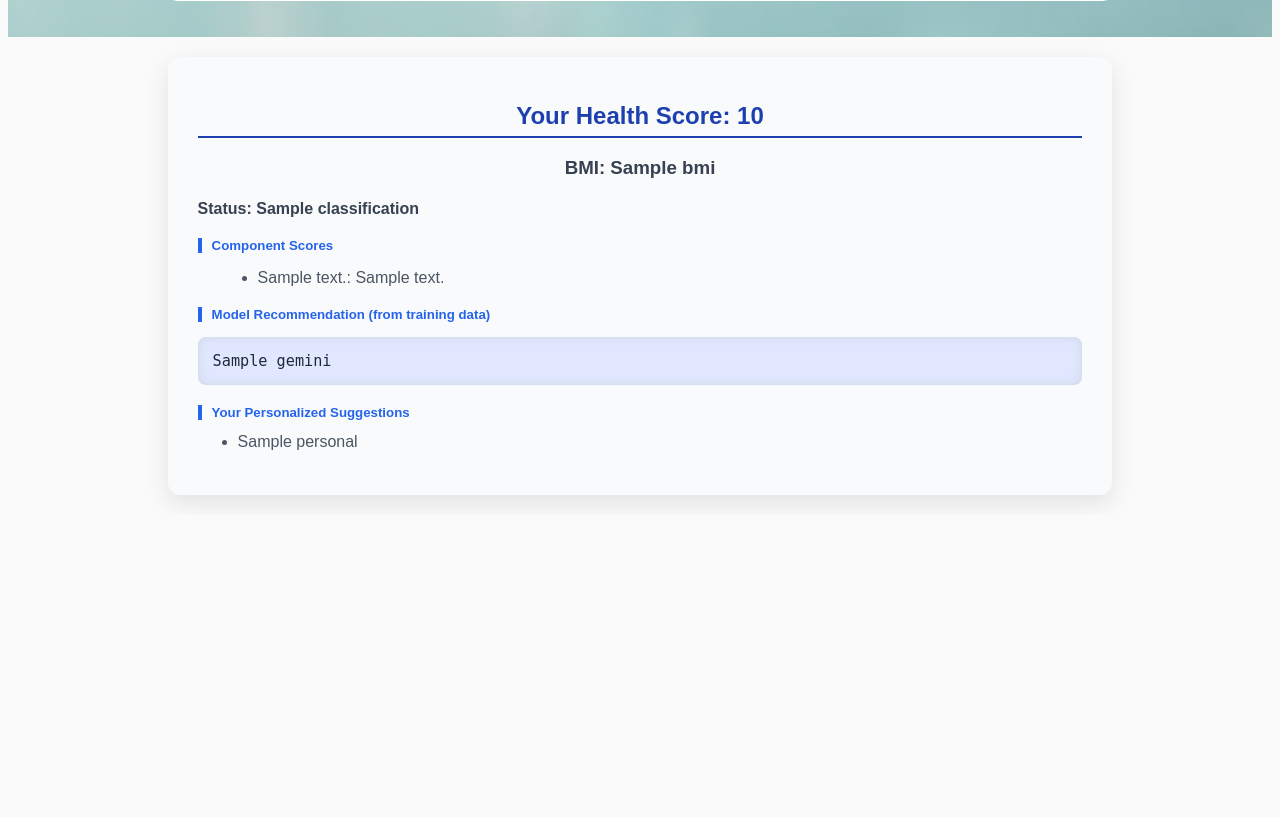
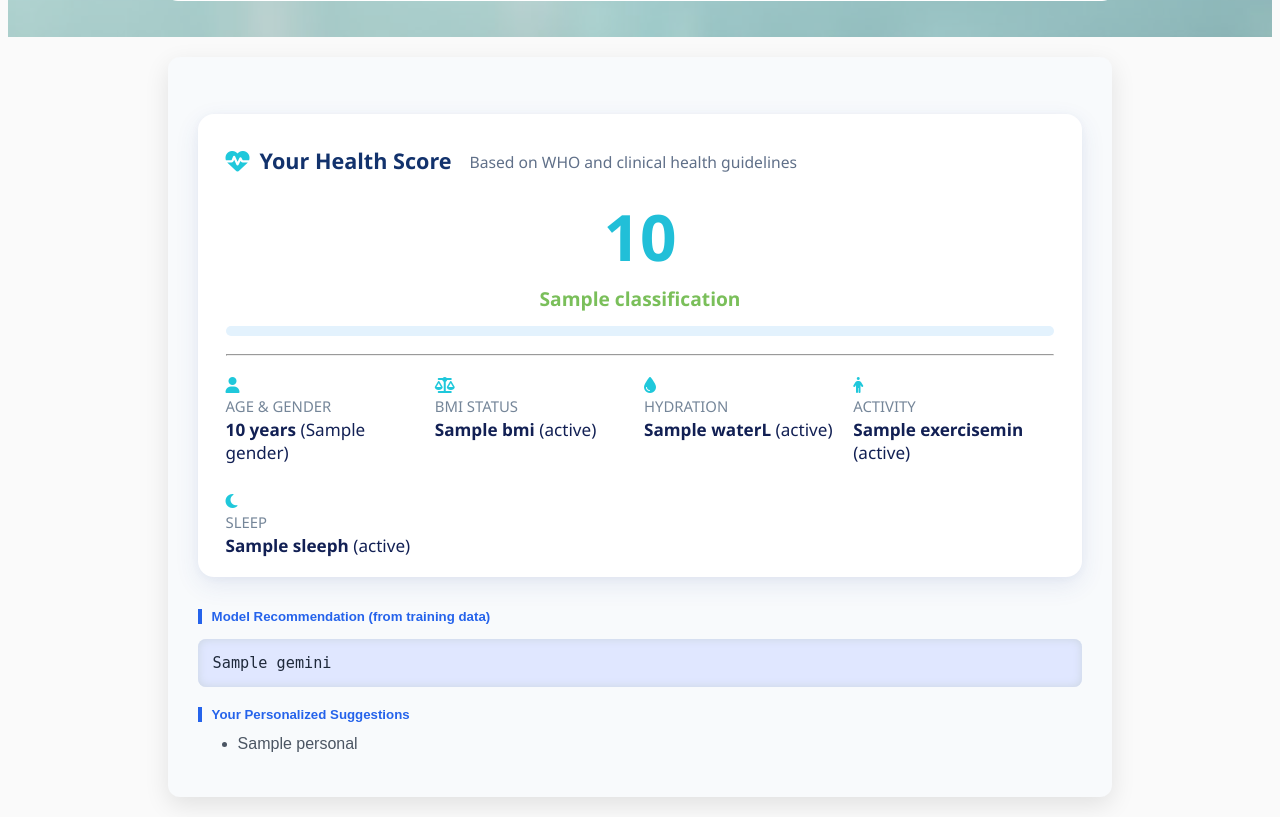
Before and after one commit to rishabh-maurya41/fitness, a Flask app: template templates/form.html in a window 1280 px wide. Shown: the part 951-1768 px from the top of the page. Before the commit the page ends 1454 px from the top, so only its background shows below. Run offline with Flask 3, Linux system fonts and the light colour scheme; the template is opened without the code that fills it: most values are stand-ins (such as "Sample title", 1, 10 or a date in 2020).

Commit message:
Enhance health assessment form and results display with additional metrics and improved styling

```diff
--- a/app.py
+++ b/app.py
@@ -34,7 +34,14 @@ def input_form():
             "classification": classification,
             "detail": detail,
             "gemini": suggestion,
-            "personal": personal
+            "personal": personal,
+            "age": data["age"],
+            "gender": data["gender"],
+            "height": data["height"],
+            "weight": data["weight"],
+            "sleep": data["sleep"],
+            "water": data["water"],
+            "exercise": data["exercise"],
         }
     return render_template("form.html", result=result)
 
--- a/static/style.css
+++ b/static/style.css
@@ -286,3 +286,103 @@ select:focus {
   text-align: center;
   /* padding: 10px 20px; */
 }
+
+
+
+.score-card {
+  background: #fff;
+  border-radius: 16px;
+  box-shadow: 0 8px 24px rgba(53,83,160,0.10), 0 1.5px 8px rgba(53,83,160,0.04);
+  padding: 32px 28px 20px 28px;
+  margin: 32px auto;
+  /* max-width: 900px; */
+  font-family: 'Segoe UI', Tahoma, Geneva, Verdana, sans-serif;
+}
+
+.score-header {
+  font-size: 1.35rem;
+  font-weight: 700;
+  color: #12326c;
+  display: flex;
+  align-items: center;
+  gap: 10px;
+  margin-bottom: 6px;
+}
+
+.score-header .fa {
+  color: #1fc8db;
+  font-size: 1.5rem;
+}
+
+.score-subtext {
+  color: #607089;
+  font-size: 0.98rem;
+  font-weight: 400;
+  padding-top: 2px;
+  margin-left: 8px;
+}
+
+.score-value {
+  font-size: 4rem;
+  font-weight: 800;
+  color: #21bfd8;
+  text-align: center;
+  margin: 18px 0 5px 0;
+}
+
+.score-label {
+  text-align: center;
+  font-size: 1.2rem;
+  font-weight: 600;
+  margin-bottom: 14px;
+  color: #7abf5a;
+}
+.score-label.good { color: #7abf5a; }
+.score-label.average { color: #fbbf24; }
+.score-label.poor { color: #f87171; }
+
+.score-progress {
+  width: 100%;
+  height: 10px;
+  background: #e3f2fd;
+  border-radius: 6px;
+  margin-bottom: 18px;
+  overflow: hidden;
+}
+
+.score-bar {
+  height: 100%;
+  border-radius: 6px;
+  background: linear-gradient(90deg,#21bfd8 30%,#7fd389 100%);
+  transition: width 0.6s ease;
+}
+
+.score-details-row {
+  display: flex;
+  flex-wrap: wrap;
+  justify-content: space-between;
+  margin-top: 18px;
+  gap: 1.6rem 0.5rem;
+}
+
+.score-detail {
+  flex: 1 1 175px;
+  min-width: 175px;
+}
+
+.score-detail .fa {
+  color: #1fc8db;
+  margin-right: 5px;
+}
+
+.detail-title {
+  font-size: 0.93rem;
+  color: #758699;
+  font-weight: 500;
+}
+
+.detail-value {
+  font-size: 1.07rem;
+  color: #122054;
+  margin-top: 2px;
+}
--- a/templates/form.html
+++ b/templates/form.html
@@ -1,16 +1,11 @@
 <!DOCTYPE html>
 <html lang="en">
+
 <head>
   <meta charset="UTF-8" />
   <title>Health Profile Input</title>
-    <link
-      rel="stylesheet"
-      href="{{ url_for('static', filename='style.css') }}"
-    />
-    <link
-      rel="stylesheet"
-      href="https://cdnjs.cloudflare.com/ajax/libs/font-awesome/6.4.2/css/all.min.css"
-    />
+  <link rel="stylesheet" href="{{ url_for('static', filename='style.css') }}" />
+  <link rel="stylesheet" href="https://cdnjs.cloudflare.com/ajax/libs/font-awesome/6.4.2/css/all.min.css" />
 </head>
 
 <body>
@@ -86,22 +81,56 @@
 
     {% if result %}
     <div class="result-section">
-        <h2>Your Health Score: {{ result.score }}</h2>
-        <h3>BMI: {{ result.bmi }}</h3>
-        <h4>Status: {{ result.classification }}</h4>
-        <div>
-          <h5>Component Scores</h5>
-          <ul>
-            {% for k, v in result.detail.items() %}
-            <li>{{ k }}: {{ v }}</li>
-            {% endfor %}
-          </ul>
+      <div class="score-card">
+        <div class="score-header">
+          <i class="fa fa-heartbeat"></i>
+          <span>Your Health Score</span>
+          <div class="score-subtext">Based on WHO and clinical health guidelines</div>
         </div>
+        <div class="score-value">{{ result.score }}</div>
+        <div class="score-label {{ result.classification|lower }}">{{ result.classification }}</div>
+        <div class="score-progress">
+          <!-- <div class="score-bar" style="width: {{ result.score }}%;"></div> -->
+        </div>
+        <hr>
+        <div class="score-details-row">
+          <div class="score-detail">
+            <i class="fa fa-user"></i>
+            <div class="detail-title">AGE &amp; GENDER</div>
+            <div class="detail-value"><b>{{ result.age }} years</b> ({{ result.gender }})</div>
+          </div>
+          <div class="score-detail">
+            <i class="fa fa-balance-scale"></i>
+            <div class="detail-title">BMI STATUS</div>
+            <div class="detail-value"><b>{{ result.bmi }}</b> ({{ result.bmi_status }})</div>
+          </div>
+          <div class="score-detail">
+            <i class="fa fa-tint"></i>
+            <div class="detail-title">HYDRATION</div>
+            <div class="detail-value"><b>{{ result.water }}L</b> ({{ result.hydration_status }})</div>
+          </div>
+          <div class="score-detail">
+            <i class="fa fa-male"></i>
+            <div class="detail-title">ACTIVITY</div>
+            <div class="detail-value"><b>{{ result.exercise }}min</b> ({{ result.activity_status }})</div>
+          </div>
+          <div class="score-detail">
+            <i class="fa fa-moon"></i>
+            <div class="detail-title">SLEEP</div>
+            <div class="detail-value"><b>{{ result.sleep }}h</b> ({{ result.sleep_status }})</div>
+          </div>
+          <!-- <div class="score-detail">
+            <i class="fa fa-walking"></i>
+            <div class="detail-title">ACTIVITY LEVEL</div>
+            <div class="detail-value"><b>{{ result.activity_level }}</b></div>
+          </div> -->
+        </div>
+      </div>
+
       <div>
         <h5>Model Recommendation (from training data)</h5>
         <pre style="white-space: pre-wrap; text-wrap: auto">
-{{ result.gemini }}</pre
-          >
+{{ result.gemini }}</pre>
       </div>
       <div>
         <h5>Your Personalized Suggestions</h5>
@@ -117,4 +146,5 @@
     {% endif %}
   </div>
 </body>
+
 </html>
```
Lines whose indentation alone changed are shown as unchanged.
